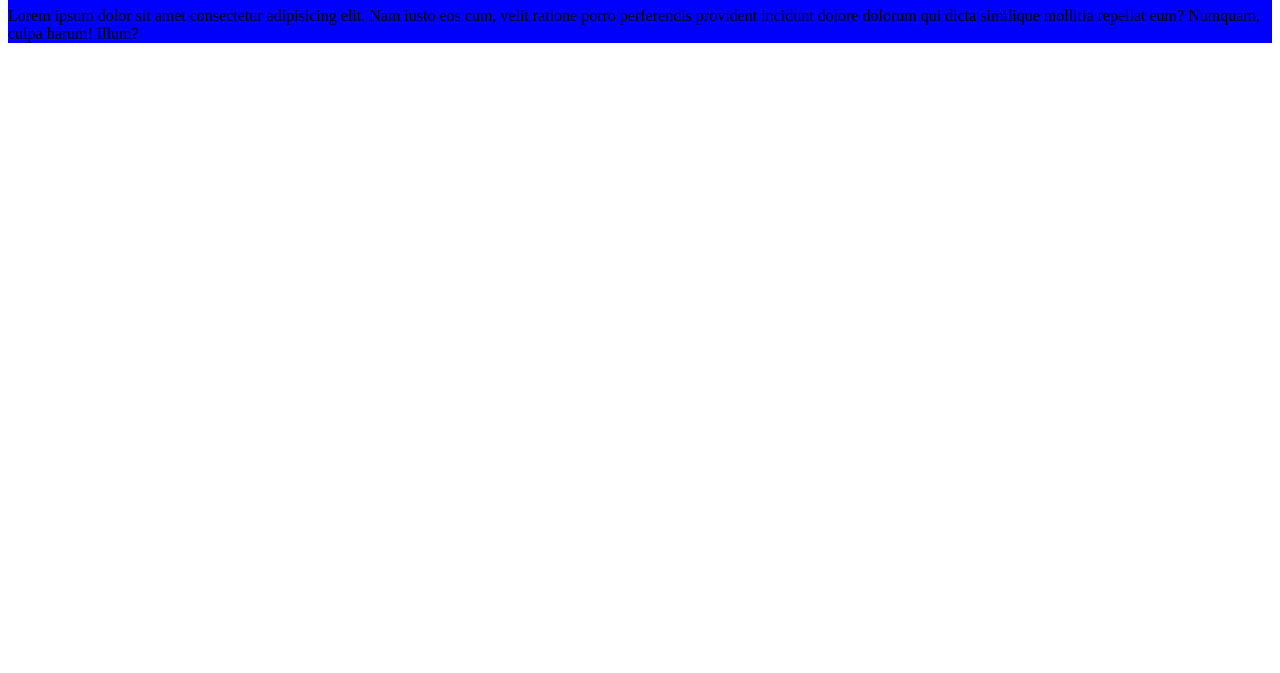
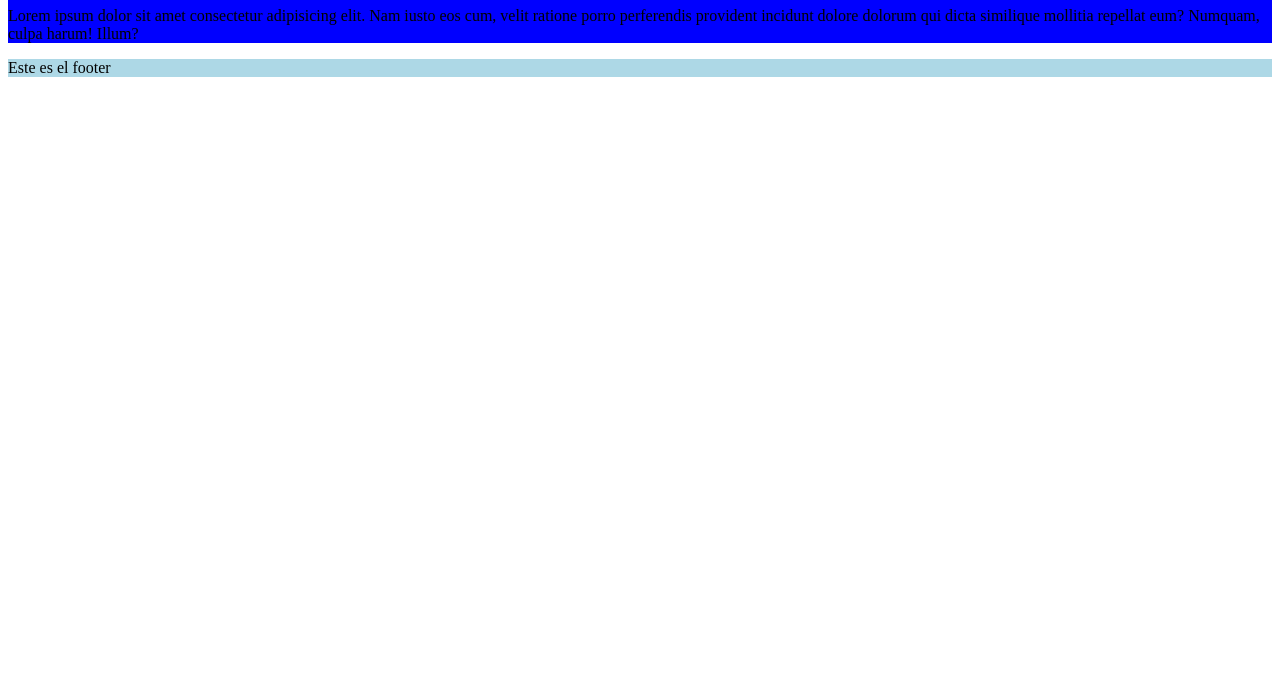
Before and after one commit to Ncosta09/practica-git, a plain HTML site: page index.html in a window 1280 px wide. Shown: the part 127-800 px from the top of the page. Drawn offline with Linux system fonts and the light colour scheme.

Commit message:
se agrego footer y estilos (#3)

```diff
--- a/index.css
+++ b/index.css
@@ -1,3 +1,6 @@
+footer {
+    background-color: lightblue;
+}
 ul {
   display: flex;
 }
--- a/index.html
+++ b/index.html
@@ -7,6 +7,7 @@
     <title>Document</title>
 </head>
 <body>
+
     <nav>
         <ul>
             <li>HOME</li>
@@ -20,7 +21,7 @@
             <p>Lorem ipsum dolor sit amet consectetur adipisicing elit. Nam iusto eos cum, velit ratione porro perferendis provident incidunt dolore dolorum qui dicta similique mollitia repellat eum? Numquam, culpa harum! Illum?</p>
         </div>
     </main>
-    <footer></footer>
+    <footer>Este es el footer</footer>
 
     <script src="index.js"></script>
 </body>
```
